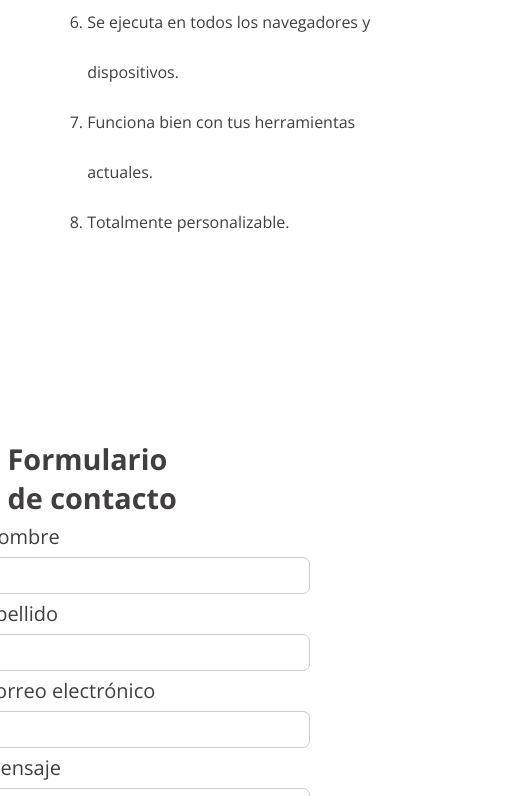
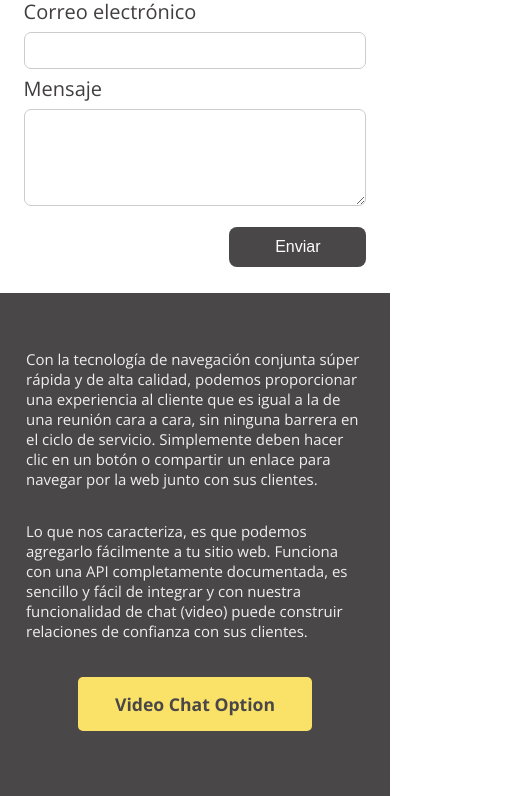
Before and after one commit to mariajosegomezcampos/videollamada-landin-mind, a plain HTML site: page src/index.html in a window 390 px wide. Shown: the part 1204-2000 px from the top of the page, 519 px wide, since content can reach past the window. Drawn offline with nearby package versions, Linux system fonts and the light colour scheme.

Commit message:
responsive

```diff
--- a/src/index.html
+++ b/src/index.html
@@ -77,7 +77,7 @@
 
     <section class="section_galery">
      <div class="content_img">
-        <img src="./img/RectangleBig.png" alt="">
+        <img src="./img/Rectangle1.png" alt="">
      </div>
 
         <div class="content_img_two">
--- a/src/scss/_mixins.scss
+++ b/src/scss/_mixins.scss
@@ -2,20 +2,21 @@
     box-sizing: $box-model;
     margin: 0 auto;
 }
-
-@mixin  telefono() {
-   @media only screem and (min-width: #{$telefono}){
-    @content;
-   }
+/** Media Queries **/
+@mixin telefono {
+    @media only screen and (min-width: #{$telefono}) and (max-width:#{$tablet}) {
+        @content;
+    }
 }
 
-@mixin  tablet() {
-    @media only screem and (min-width: #{$tablet}){
+@mixin tablet {
+    @media only screen and (min-width: #{$tablet}) {
         @content;
     }
- }
- @mixin  tablet() {
-    @media only screem and (min-width: #{desktop}){
+}
+
+@mixin desktop {
+    @media only screen and (min-width: #{$desktop}) {
         @content;
     }
- }
+}
--- a/src/scss/_variables.scss
+++ b/src/scss/_variables.scss
@@ -1,11 +1,13 @@
+
+//Colores
 $color_primario: #F9E267;
 $color_secundario: #494747;
 $color_text: #403E3E;
 $img_fondo:#D8D8D8;
 $color_text_white:#EFEFEF;
-
-$telefono:480px;
-$tablet:768px;
+//tamaño de Media Queries
+$telefono:320px;
+$tablet:767px;
 $desktop:1024px;
-
+//furnte
 $fuente_principal: 'Open Sans';
--- a/src/scss/app.scss
+++ b/src/scss/app.scss
@@ -21,10 +21,18 @@ html{
     background-color: $color_primario;
     color: $color_text;
 
+
+    @include telefono() {
+
+     }
     img{
         width: 25%;
         padding: 20px;
         margin-left: -20px;
+
+        @include telefono() {
+           width: 70%;
+        }
     }
 
     h1{
@@ -35,11 +43,17 @@ html{
         margin-bottom: 15px;
         line-height: 52px;
         letter-spacing: -0.005px;
+
+        @include telefono() {
+          font-size: 30px;
+          line-height: 35px;
+         }
     }
 
     span{
         background-color: $color_secundario;
         color: $color_text_white;
+        font-family: $fuente_principal;
     }
     p{
      font-family:$fuente_principal;
@@ -48,6 +62,10 @@ html{
      font-size: 20px;
      line-height: 33px;
      letter-spacing: -0.0024px;
+     @include telefono() {
+        font-size: 15px;
+        line-height: 25px;
+     }
     }
 
 
@@ -56,18 +74,25 @@ html{
     width: 70%;
     padding: 5% 0 0 1%;
     margin-left: 8%;
+    @include telefono() {
+       width: 90%;
+    }
 }
 
 .main_container{
     display: flex;
     flex-wrap: wrap;
-    justify-content: space-between;
+    justify-content: center;
 
 
    .content_features{
     padding: 6rem 1rem;
     color: #403E3E;
     margin-left: 8%;
+    @include telefono() {
+        margin: 0 auto;
+        padding: 4rem 1rem;
+     }
 
        .title_list{
            width: 60%;
@@ -77,9 +102,16 @@ html{
            font-size: 20px;
            margin: 0;
            border-left: solid 5px $color_primario;
+           font-family: $fuente_principal;
+           @include telefono() {
+            width: 100%;
+            line-height: 30px;
+            font-size: 1rem;
+            }
 
 h2{
     padding-left: 20px;
+    font-family: $fuente_principal;
 }
 
 
@@ -104,17 +136,23 @@ h2{
     font-size: 1rem;
     line-height: 50px;
     letter-spacing: -0.0024px;
+
+    @include telefono() {
+        line-height: 28px;
+        }
    }
 
 }
 .Form_contact{
     padding: 6rem 5rem;
-
     color: #403E3E;
     font-size: 0.8em;
     width: auto;
     margin-left: -25%;
-
+    @include telefono() {
+       margin: 0 auto;
+       padding: 1rem 1rem;
+       }
     .title_form{
         width: 65%;
         margin-right: 50%;
@@ -126,6 +164,10 @@ h2{
             font-size: 1.8rem;
             border-left: solid 5px $color_primario;
             padding-left: 20px;
+            @include telefono() {
+
+           font-size: 1.7rem;
+                }
         }
 
 
@@ -185,23 +227,40 @@ h2{
 .section_text{
 
     background-color: $color_secundario;
-    height: 450px;
+    height: 500px;
+    font-family: $fuente_principal;
+    @include telefono() {
+        height: 600px;
+        }
 
 }
 .container_text{
     display: flex;
+    flex-wrap: wrap;
     justify-content: center;
     margin: 60px;
-    margin-right: 10%;
+
+    @include telefono() {
+        margin: 10px;
+        padding: 40px 0 0;
+
+
+        }
 
 
     .content_text{
-
+       width: 40%;
         height: auto;
         color: #EFEFEF;
-        padding: 80px 5px 20px 80px;
+        padding: 80px 0px 2px 0px;
         font-size: 24px;
 
+        @include telefono() {
+            margin: 0 auto;
+            padding: 1rem 1rem;
+            font-size: 15px;
+            width: 100%;
+            }
 
         p{
         font-family: $fuente_principal;
@@ -226,6 +285,11 @@ h2{
     text-align: center;
     margin: 0 auto;
     margin-top: -2%;
+    @include telefono() {
+        width: 60%;
+        font-size: 1.1rem;
+        margin-top: 5%;
+        }
 
     a{
         text-decoration: none;
@@ -235,7 +299,7 @@ h2{
 }
 .section_galery{
     justify-content: center;
-    margin: 70px;
+    margin: 30px;
 
 
 
@@ -252,12 +316,22 @@ h2{
            width: 80%;
            height: 380px;
            margin-left: 10%;
+
+           @include telefono() {
+
+            width: 100%;
+            height: 300px;
+            margin: 0;
+            margin-bottom: -60px;
+            }
+
            }
 
        }
 
     .content_img_two{
         display: flex;
+        flex-wrap: wrap;
         justify-content:space-evenly;
         margin: 70px;
 
@@ -265,6 +339,13 @@ h2{
     img{
         width: 40%;
         height: 370px;
+
+        @include telefono() {
+
+            min-width: 215%;
+            margin: 10px;
+            height: 300px;
+            }
 
     }
 }
@@ -280,5 +361,11 @@ h2{
     img{
         width: 10%;
         padding: 15px;
+
+        @include telefono() {
+            width: 35%;
+
+            }
+
     }
 }
```
Also changed, not shown: src/css/app.css.
